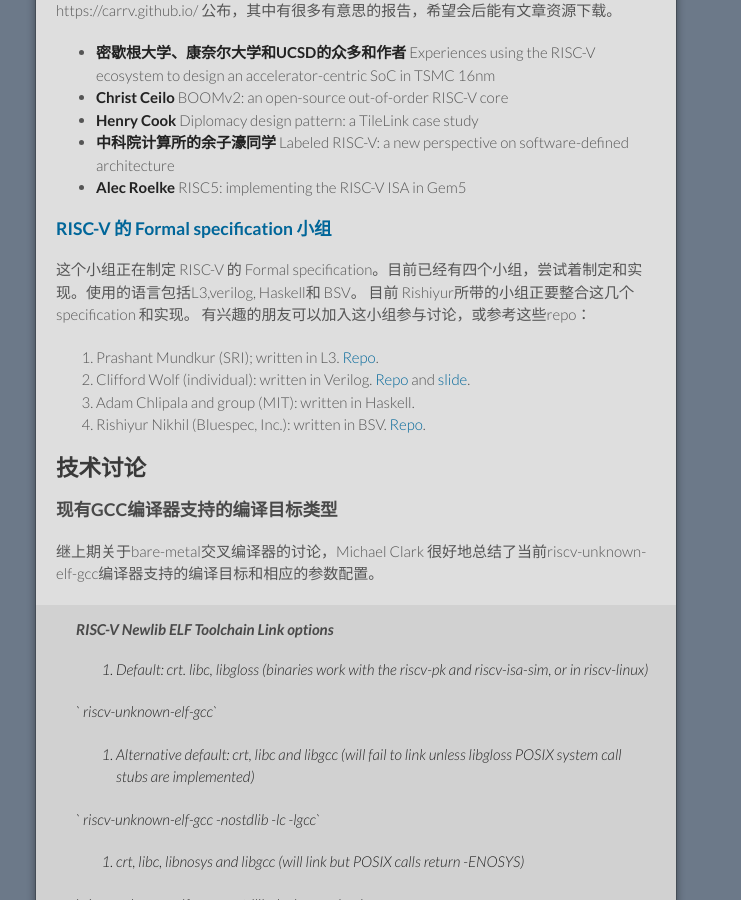
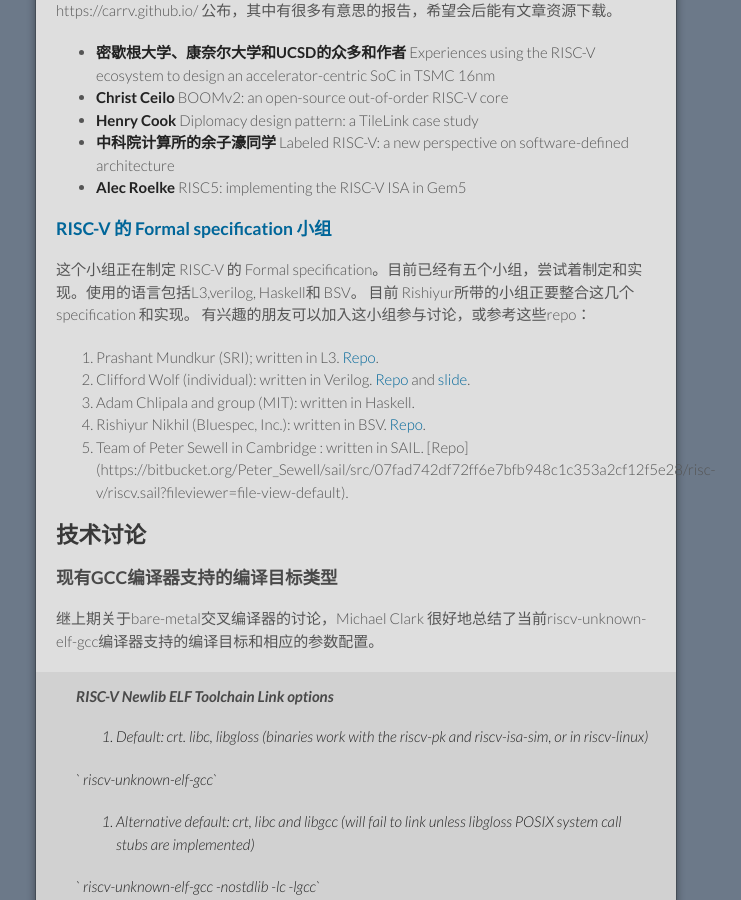
Before and after one commit to cnrv/home, a Jekyll site: the page built from bi-week-rpts/2017-09-14.md, in a window 1280 px wide and 900 px high, scrolled down 529 px. Shown: the whole window, without its empty margins (284-1025 px from the left). Built offline with Jekyll 4.4.1, drawn with Linux system fonts in a browser that asks for light colours; Markdown is read by kramdown in place of the engine named in the settings; comment, search, counter and statistics services are not loaded; our own code applies the rules of GitHub Pages for plain Markdown files.

Commit message:
增加Formal的SAIL repo

```diff
--- a/bi-week-rpts/2017-09-14.md
+++ b/bi-week-rpts/2017-09-14.md
@@ -27,7 +27,7 @@
 - **Alec Roelke** RISC5: implementing the RISC-V ISA in Gem5
 
 ### [RISC-V 的 Formal specification 小组](https://groups.google.com/a/groups.riscv.org/forum/?utm_medium=email&utm_source=footer#!topic/isa-dev/DxKrkE6_LOM)
-这个小组正在制定 RISC-V 的 Formal specification。目前已经有四个小组，尝试着制定和实现。使用的语言包括L3,verilog, Haskell和 BSV。
+这个小组正在制定 RISC-V 的 Formal specification。目前已经有五个小组，尝试着制定和实现。使用的语言包括L3,verilog, Haskell和 BSV。
 目前 Rishiyur所带的小组正要整合这几个 specification 和实现。
 有兴趣的朋友可以加入这小组参与讨论，或参考这些repo：
 
@@ -35,6 +35,7 @@
 2. Clifford Wolf (individual): written in Verilog. [Repo](https://github.com/cliffordwolf/riscv-formal) and [slide](http://www.clifford.at/papers/2017/riscv-formal/slides.pdf).
 3. Adam Chlipala and group (MIT): written in Haskell.
 4. Rishiyur Nikhil (Bluespec, Inc.): written in BSV. [Repo](https://github.com/rsnikhil/RISCV_ISA_Formal_Spec_in_BSV).
+5. Team of Peter Sewell in Cambridge : written in SAIL. [Repo] (https://bitbucket.org/Peter_Sewell/sail/src/07fad742df72ff6e7bfb948c1c353a2cf12f5e28/risc-v/riscv.sail?fileviewer=file-view-default).
 
 
 ## 技术讨论
```
